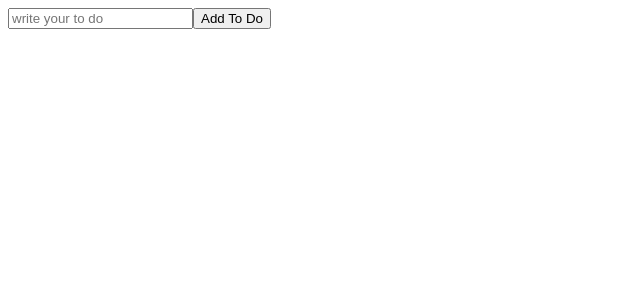
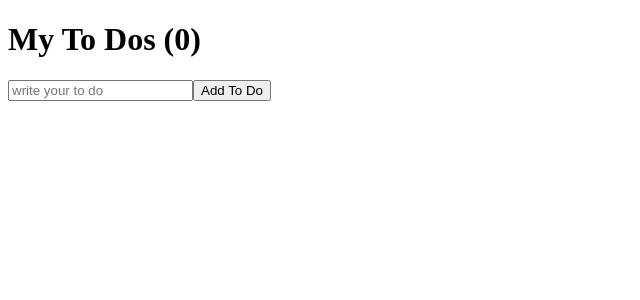
Before and after one commit to limyoursun/react-for-beginners, a React (Create React App) app: page / in a window 1280 px wide. Shown: the top 300 px of the page, without its empty margins (0-640 px from the left). Built offline with nearby package versions, Linux system fonts and the light colour scheme.

Commit message:
44percent

```diff
--- a/src/App.js
+++ b/src/App.js
@@ -13,10 +13,14 @@ function App() {
     }
     setToDo("");
     setToDos(currentArray => [toDo, ...currentArray])
+    // const food = [1, 2, 3, 4]
+    // [6, ...food]
+    // food = [6, 1, 2, 3, 4]
   }
   console.log(toDos);
   return(
     <div>
+      <h1>My To Dos ({toDos.length})</h1>
       <form onSubmit={onSubmit}>
         <input onChange={onChange} value={toDo} placeholder="write your to do" type="text"/>
         <button>Add To Do</button>
```
